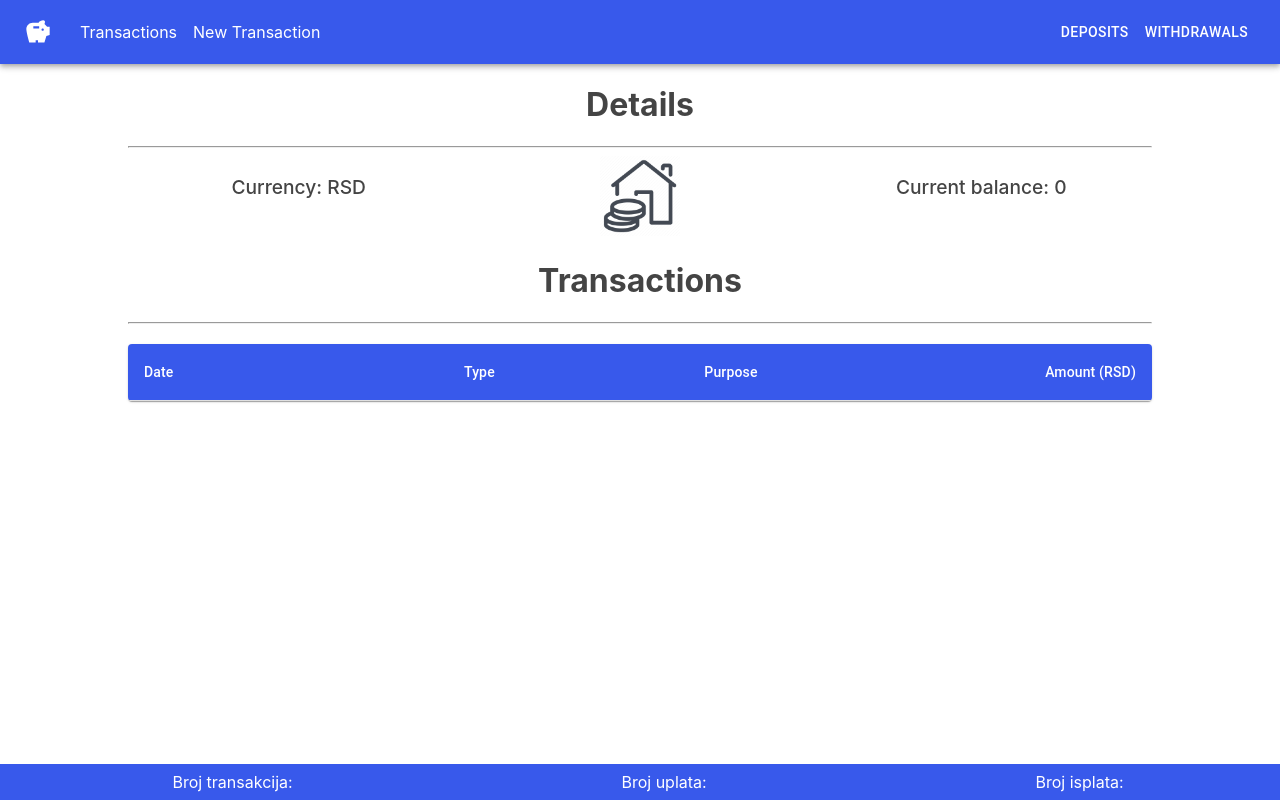
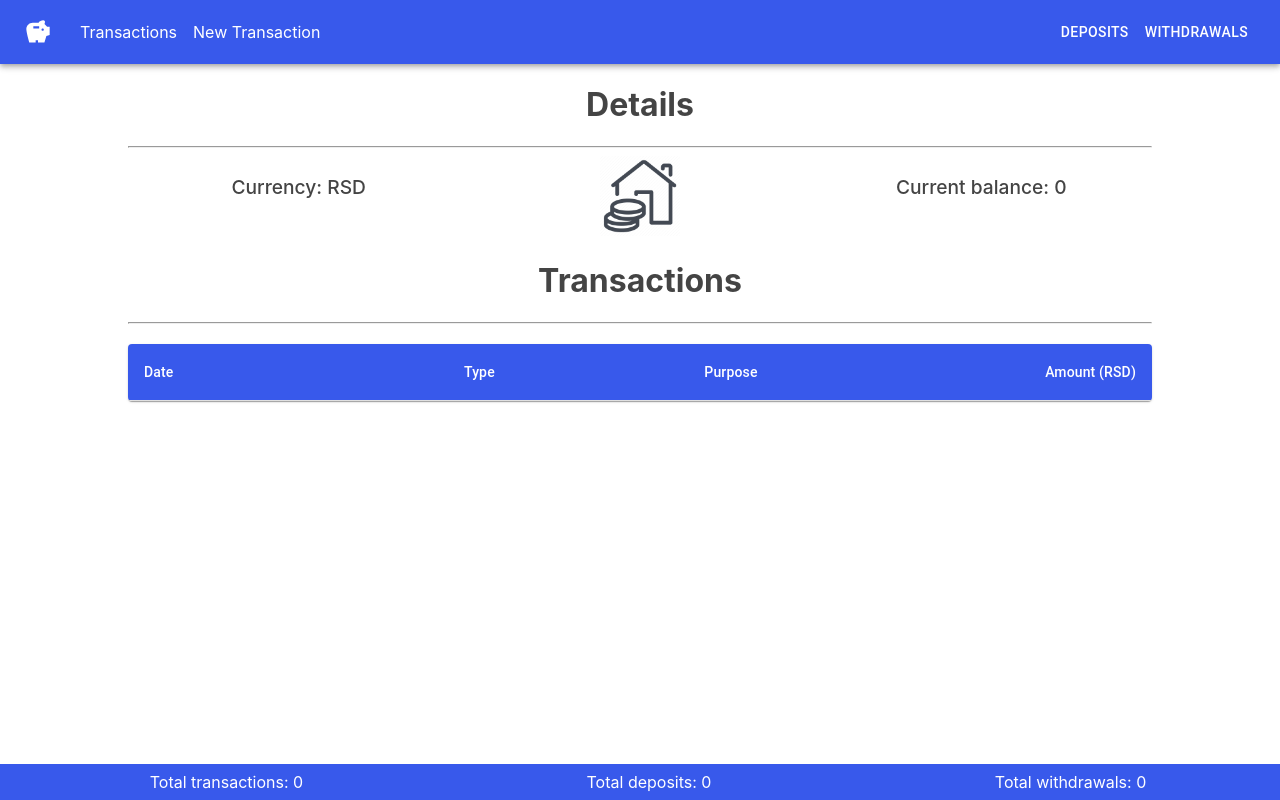
Before and after one commit to igornedovic/BudgetManagement, a React (Create React App) app: page / in a window 1280 px wide. Built offline with nearby package versions, Linux system fonts and the light colour scheme.

Commit message:
Footer change of state finished

```diff
--- a/src/App.js
+++ b/src/App.js
@@ -16,6 +16,14 @@ function App() {
   const [isDeposit, setIsDeposit] = useState();
 
   const [transactionList] = useState([]);
+  // const [depositList, setDepositList] = useState([]); i korisiti filter i map metodu
+  // svaki put kada ubacimo novu transakciju u transactionList pozvati metodu koja filtrira
+  // transactionList po tipu i zatim na tom novodobijenom nizu primeniti map metodu tako da se
+  // u novom nizu cuvaju samo datum i iznos koji ce se prikazivati na Drawer-u.
+  // isto i za withdrawalList, a pomocu isDeposit upravljati sta ce se prikazati.
+  const [totalTransactions, setTotalTransactions] = useState(0);
+  const [totalDeposits, setTotalDeposits] = useState(0);
+  const [totalWithdrawals, setTotalWithdrawals] = useState(0);
   let [balance, setBalance] = useState({ amount: 0 });
 
   const toggleDrawer = (side, open, deposit) => (event) => {
@@ -47,6 +55,14 @@ function App() {
       }
     }
 
+    setTotalTransactions(totalTransactions + 1);
+
+    if (data.type === "Deposit") {
+      setTotalDeposits(totalDeposits + 1);
+    } else {
+      setTotalWithdrawals(totalWithdrawals + 1);
+    }
+
     let newBalance = transactionList.reduce((a, b) => {
       if (b.type === "Deposit") {
         return { amount: +a.amount + +b.amount };
@@ -74,7 +90,11 @@ function App() {
               element={<NewTransaction newTransaction={newTransaction} />}
             />
           </Routes>
-          <Footer />
+          <Footer
+            totalTransactions={totalTransactions}
+            totalDeposits={totalDeposits}
+            totalWithdrawals={totalWithdrawals}
+          />
         </BalanceContext.Provider>
       </TransactionsContext.Provider>
     </BrowserRouter>
--- a/src/components/Footer.jsx
+++ b/src/components/Footer.jsx
@@ -15,19 +15,29 @@ const useStyles = makeStyles((footer) => ({
   },
 }));
 
-function Footer() {
+function Footer({ totalTransactions, totalDeposits, totalWithdrawals }) {
   const classes = useStyles();
   return (
     <footer className={classes.footer}>
-      <Grid container direction={"row"}  alignItems={"center"} justifyContent={"space-around"} color="white">
+      <Grid
+        container
+        direction={"row"}
+        alignItems={"center"}
+        justifyContent={"space-around"}
+        color="white"
+      >
         <Grid item>
-          <Typography variant="p">Broj transakcija:</Typography>
+          <Typography variant="p">
+            Total transactions: {totalTransactions}
+          </Typography>
         </Grid>
         <Grid item>
-          <Typography variant="p">Broj uplata:</Typography>
+          <Typography variant="p">Total deposits: {totalDeposits}</Typography>
         </Grid>
         <Grid item>
-          <Typography variant="p">Broj isplata:</Typography>
+          <Typography variant="p">
+            Total withdrawals: {totalWithdrawals}
+          </Typography>
         </Grid>
       </Grid>
     </footer>
```
